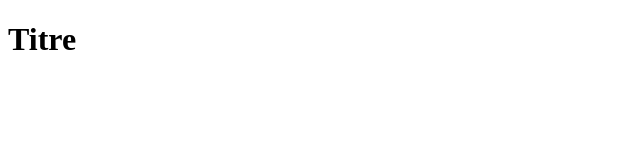
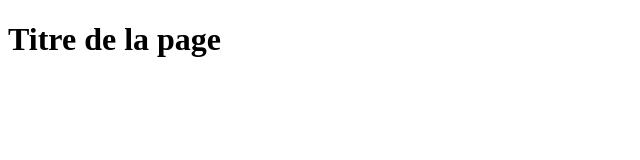
Before and after one commit to JeanMichel999/helloWorld, a plain HTML site: page index.html in a window 1280 px wide. Shown: the whole page, without its empty margins (0-640 px from the left). Drawn offline with Linux system fonts and the light colour scheme.

Commit message:
Update index.html

```diff
--- a/index.html
+++ b/index.html
@@ -5,6 +5,6 @@
   <title>Mon site</title>
 </head>
 <body>
-  <h1>Titre</h1>
+  <h1>Titre de la page</h1>
 </body>
 </html>
```
